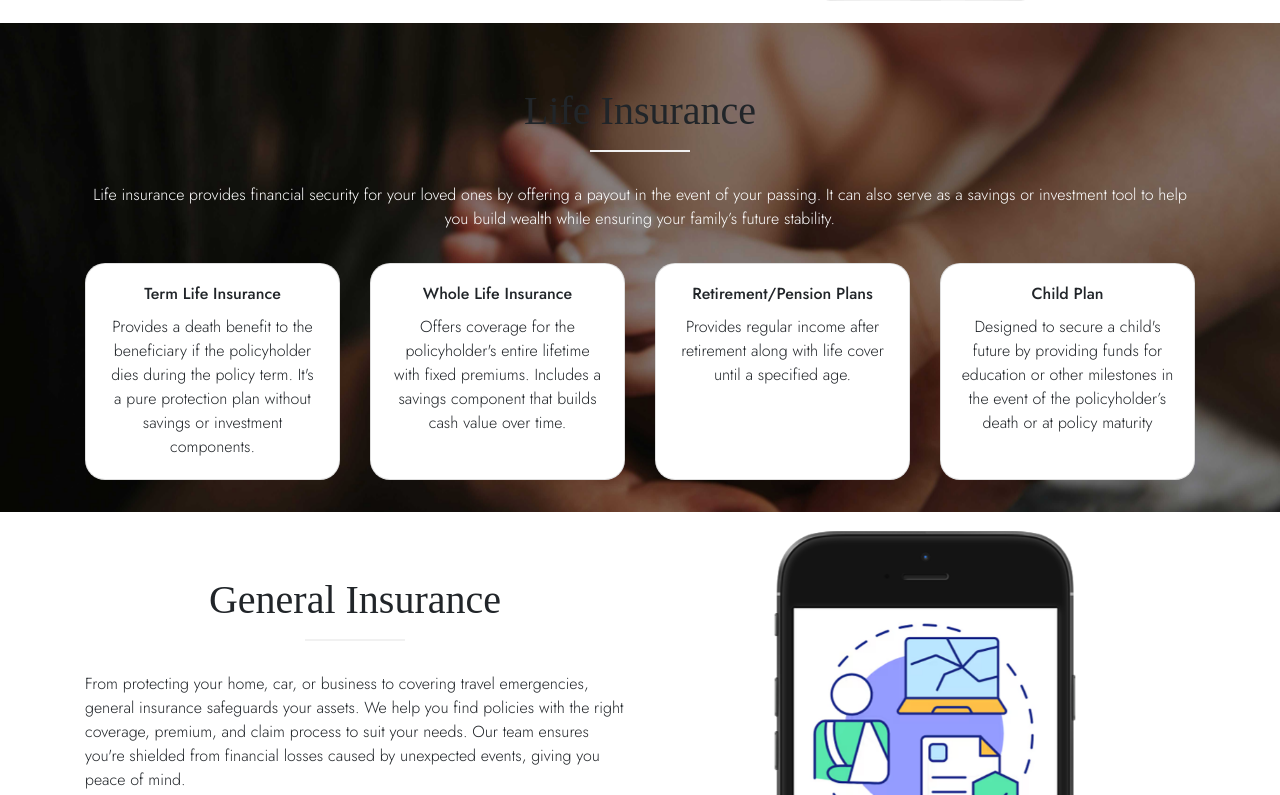
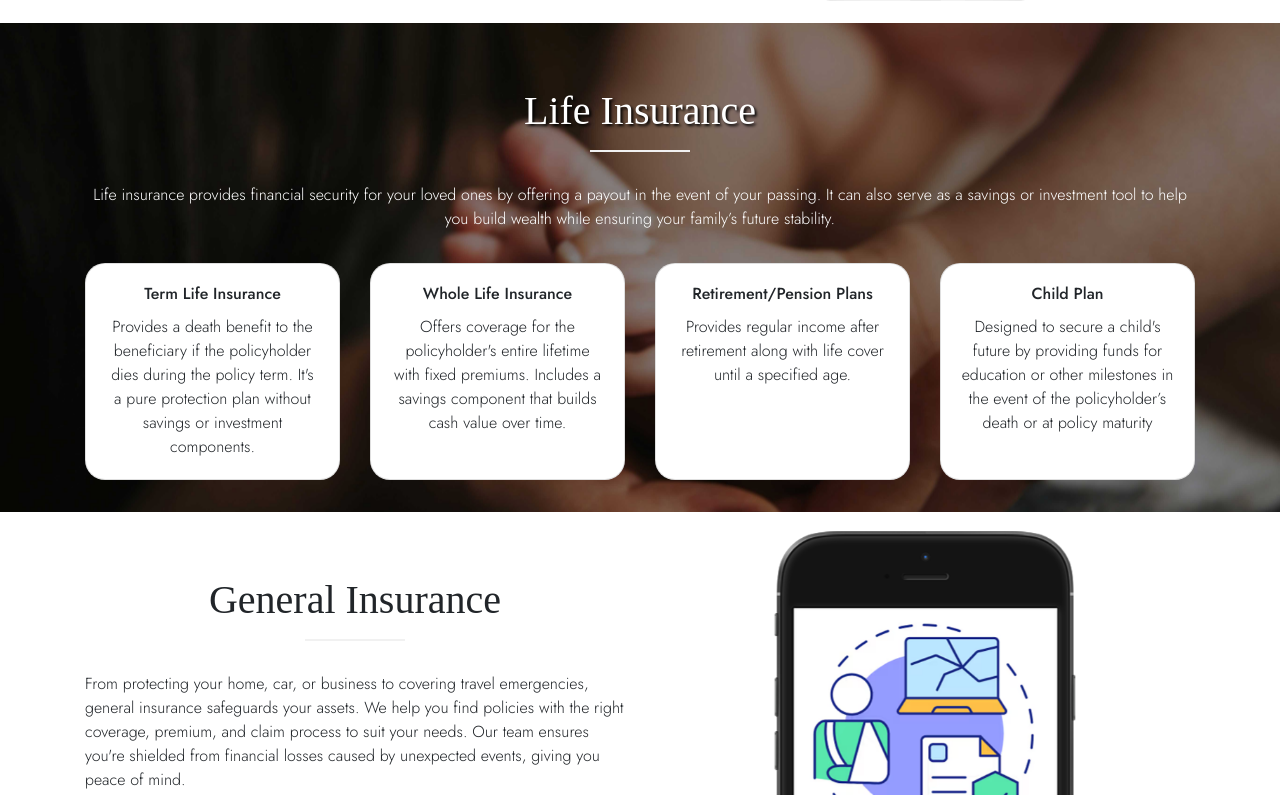
Before and after one commit to Srs-Manoj/gokulamfinserve.github.io, a plain HTML site: page index.html in a window 1280 px wide. Shown: the part 2642-3437 px from the top of the page. Drawn offline with nearby package versions, Linux system fonts and the light colour scheme; a web font is replaced by a local one.

Commit message:
Update custom.css

```diff
--- a/css/custom.css
+++ b/css/custom.css
@@ -1,3 +1,7 @@
+html {
+    scroll-behavior: smooth;
+}
+
 body {
     font-family: 'Open Sans', sans-serif;
 }
@@ -85,7 +89,7 @@ footer h5 {
     border-radius: 1.25rem;
 }
 
-.insurance-content #life-ins, .demat-content #demat-ins {
+#life-ins .h1, #demat-ins .h1 {
     color: white;
     text-shadow: 2px 2px 3px black;
 }
```
